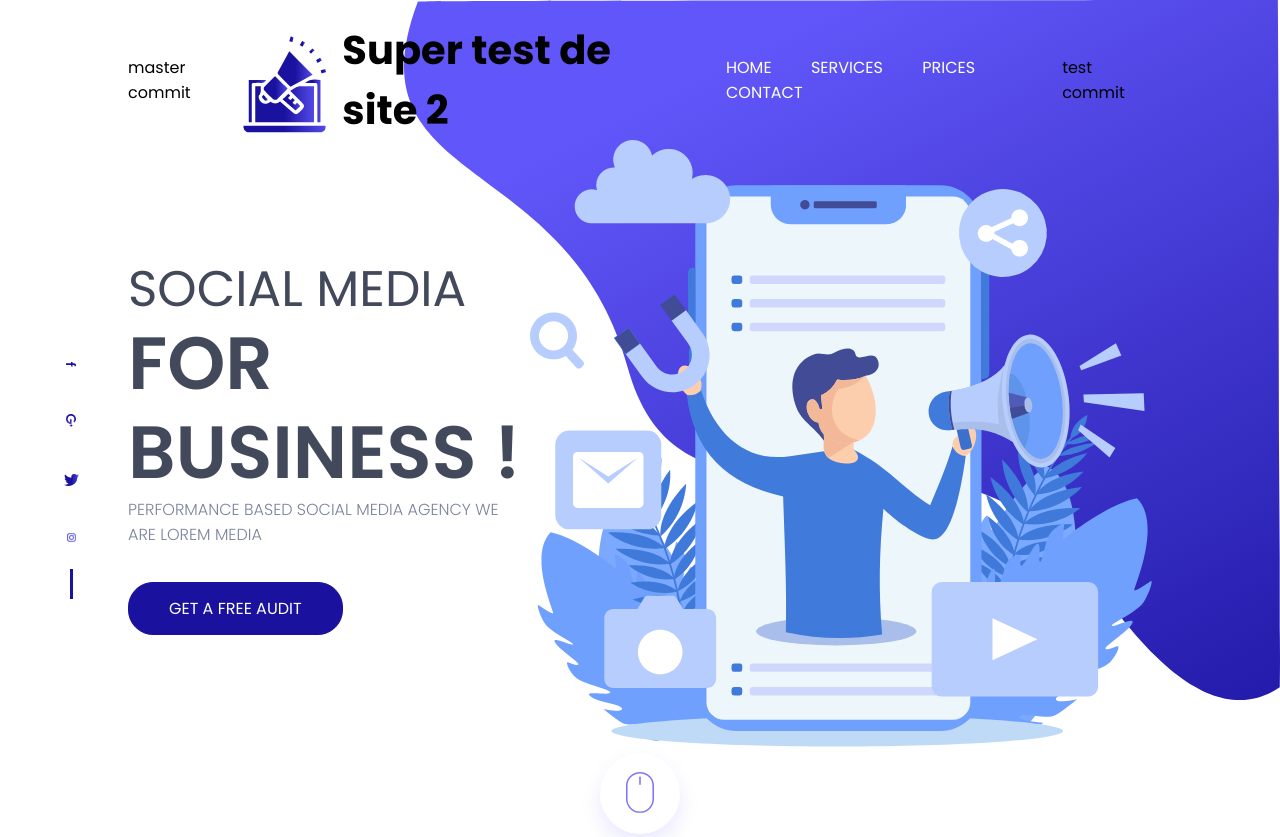
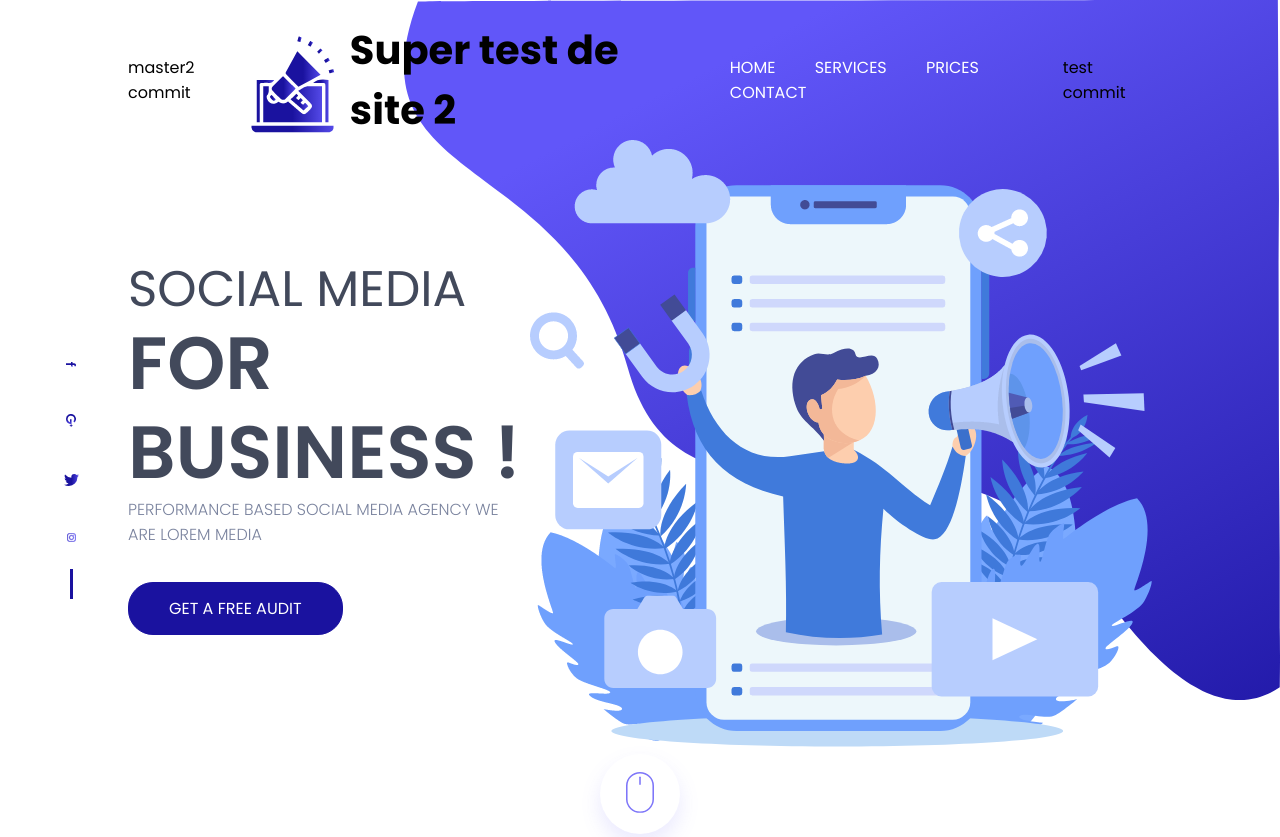
Before and after one commit to SveRKeR92/yolo-vercel, a website: page index.html in a window 1280 px wide. Shown: the top 837 px of the page. Drawn offline with Linux system fonts and the light colour scheme.

Commit message:
update master commit

```diff
--- a/index.html
+++ b/index.html
@@ -20,7 +20,7 @@
     <section class="header-container">
         <header>
             <div class="nav-2">
-                master commit
+                master2 commit
             </div>
             <div>
                 <div>
```
